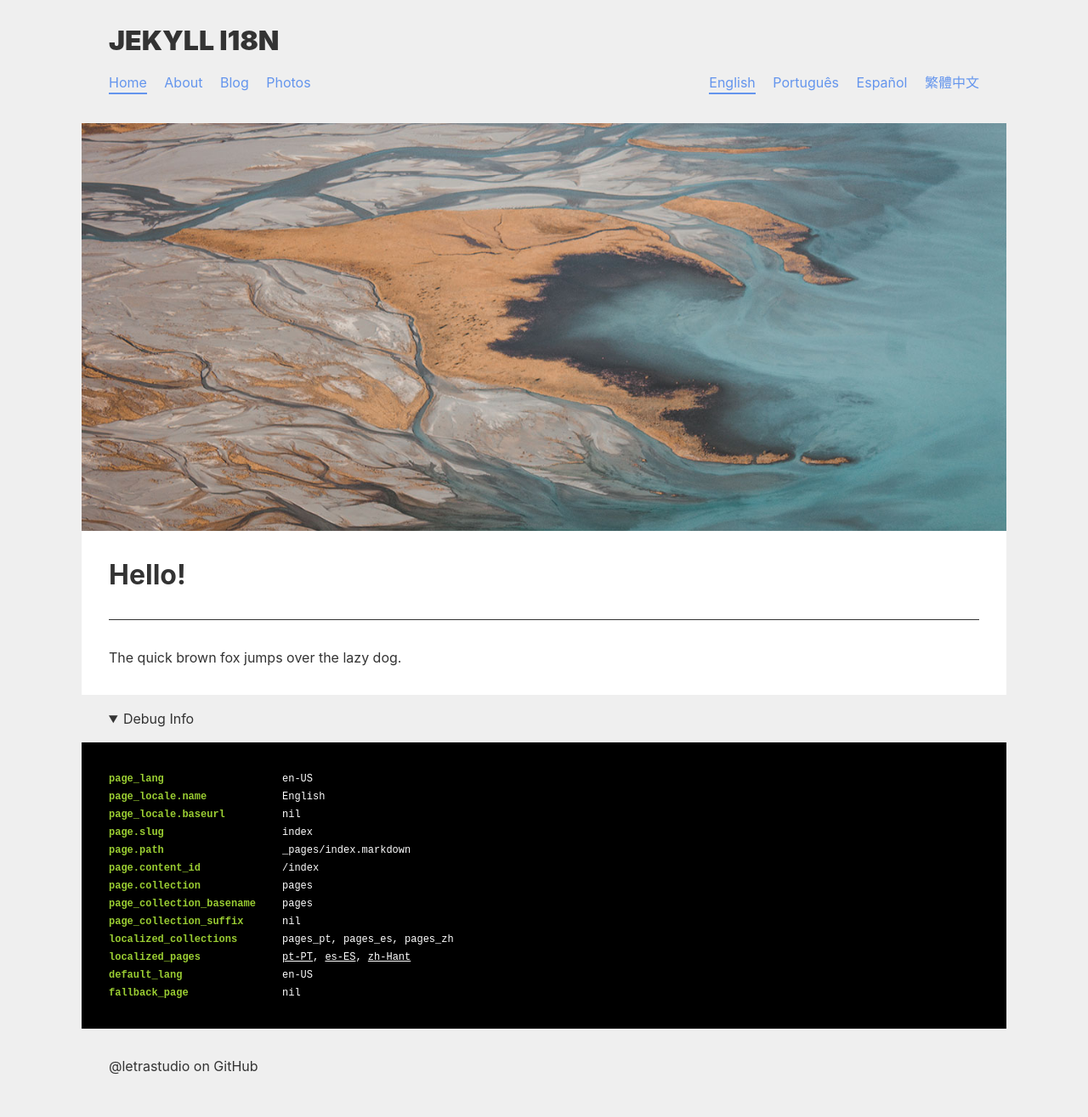
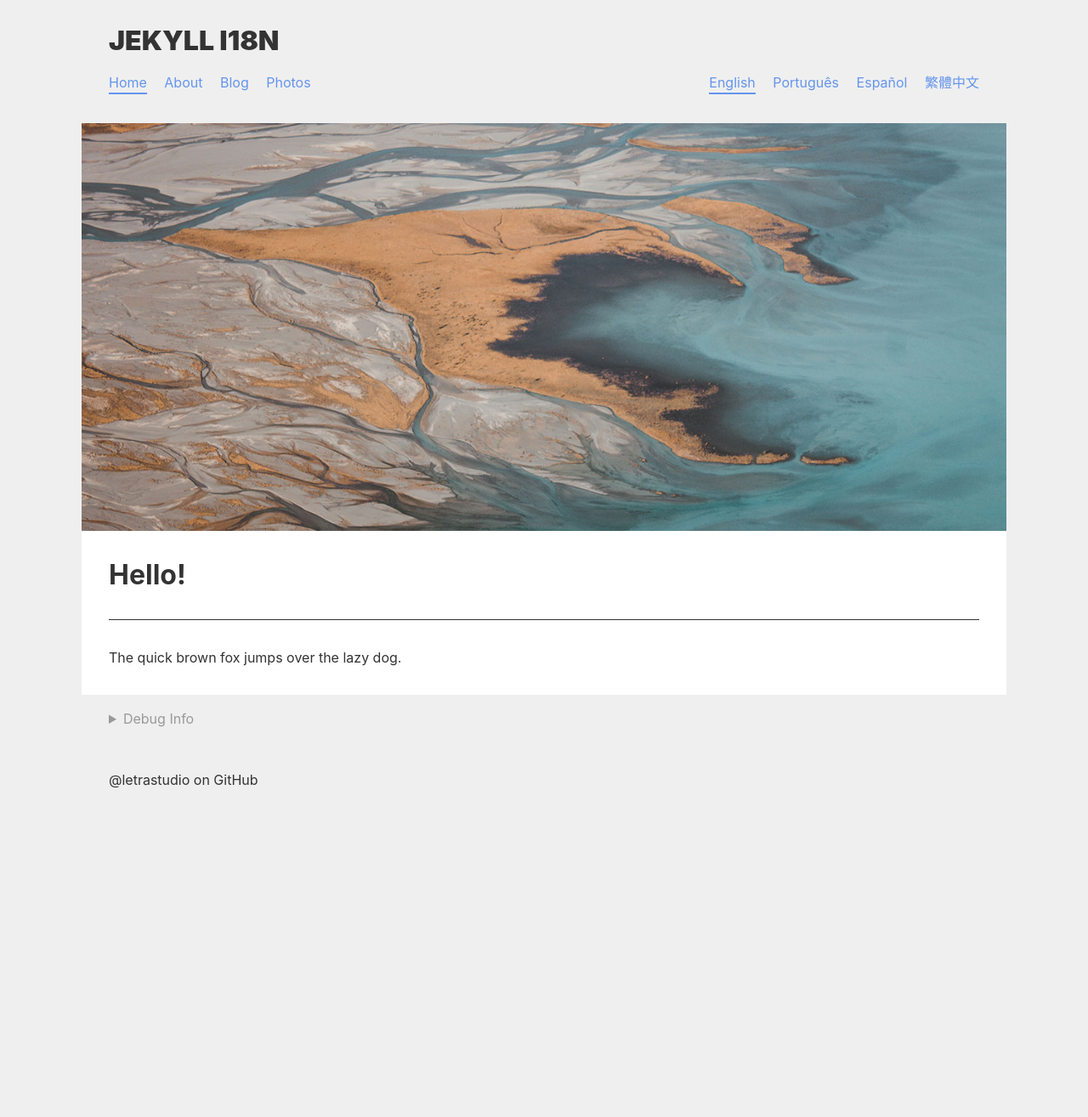
Before and after one commit to letrastudio/jekyll-i18n, a Jekyll site: the page built from collections/_pages/index.markdown, in a window 1280 px wide. Shown: the whole page at 85% size. Built offline with Jekyll 4.4.1, drawn with Linux system fonts in a browser that asks for light colours; after the commit the page ends 978 px from its top, so only the background shows below that.

Commit message:
Close debug panel by default and tweak colors

```diff
--- a/_includes/debug-info.html
+++ b/_includes/debug-info.html
@@ -1,4 +1,4 @@
-<details class="debug" open>
+<details class="debug">
   <summary>Debug Info</summary>
   <div class="debug-wrapper">
     <table>
--- a/_sass/_header-footer.scss
+++ b/_sass/_header-footer.scss
@@ -65,6 +65,10 @@
 .debug {
   summary {
     padding: $half-padding $base-padding;
+    color: $medium-gray;
+  }
+  &[open] summary {
+    color: inherit;
   }
 }
 
```
